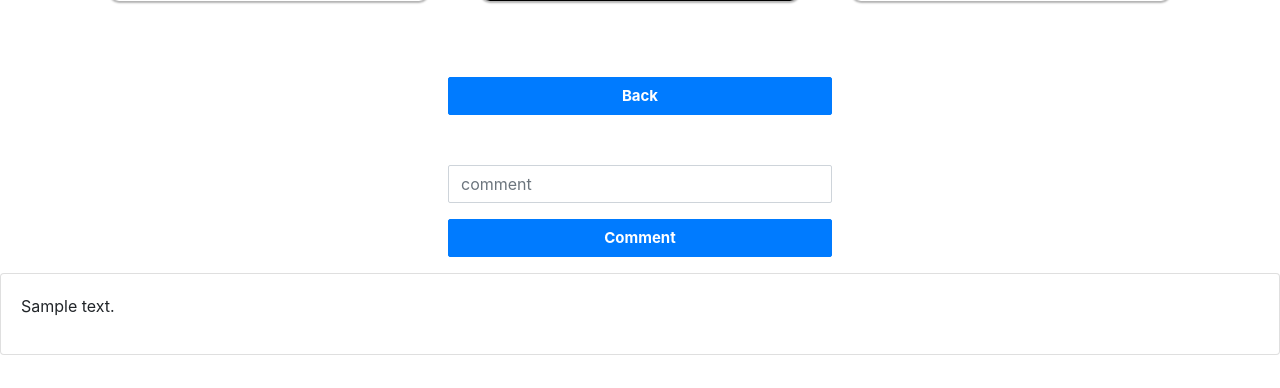
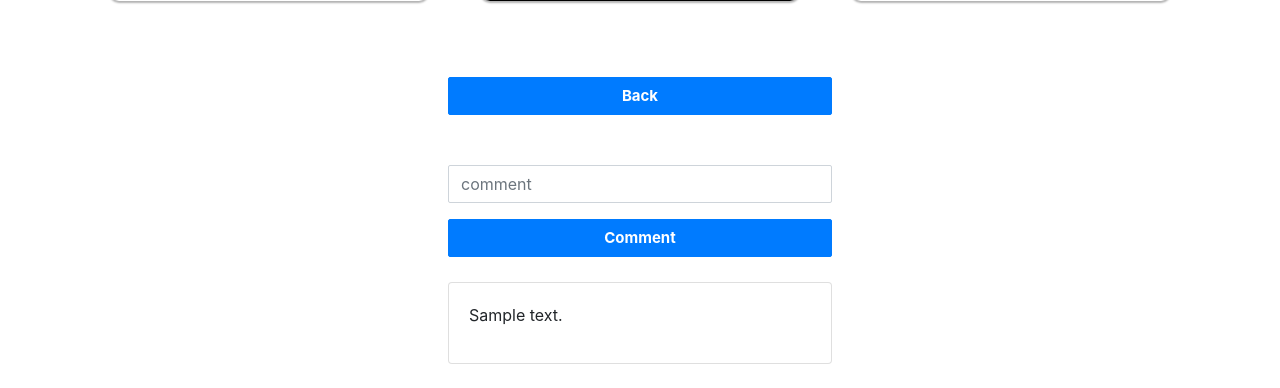
Before and after one commit to ethanwoolbert/washuhackathon, a Flask app: template templates/postComments.html in a window 1280 px wide. Shown: the part 438-826 px from the top of the page. Before the commit the page ends 793 px from the top, so only its background shows below. Run offline with Flask 2, Linux system fonts and the light colour scheme; the template is opened without the code that fills it: most values are stand-ins (such as "Sample title", 1, 10 or a date in 2020); grey boxes marked "Sample" are stand-in pictures; some libraries are stand-ins or nearby versions.

Commit message:
Update styles.css

```diff
--- a/static/styles.css
+++ b/static/styles.css
@@ -141,3 +141,11 @@
 .post-background{
     background-color: rgb(233, 233, 233);
 }
+
+/*Comment CSS*/
+.comment {
+    margin-top: 2vw;
+    margin-bottom: 2vw;
+    width: 30vw;
+    margin-left: 35vw;
+}
```
